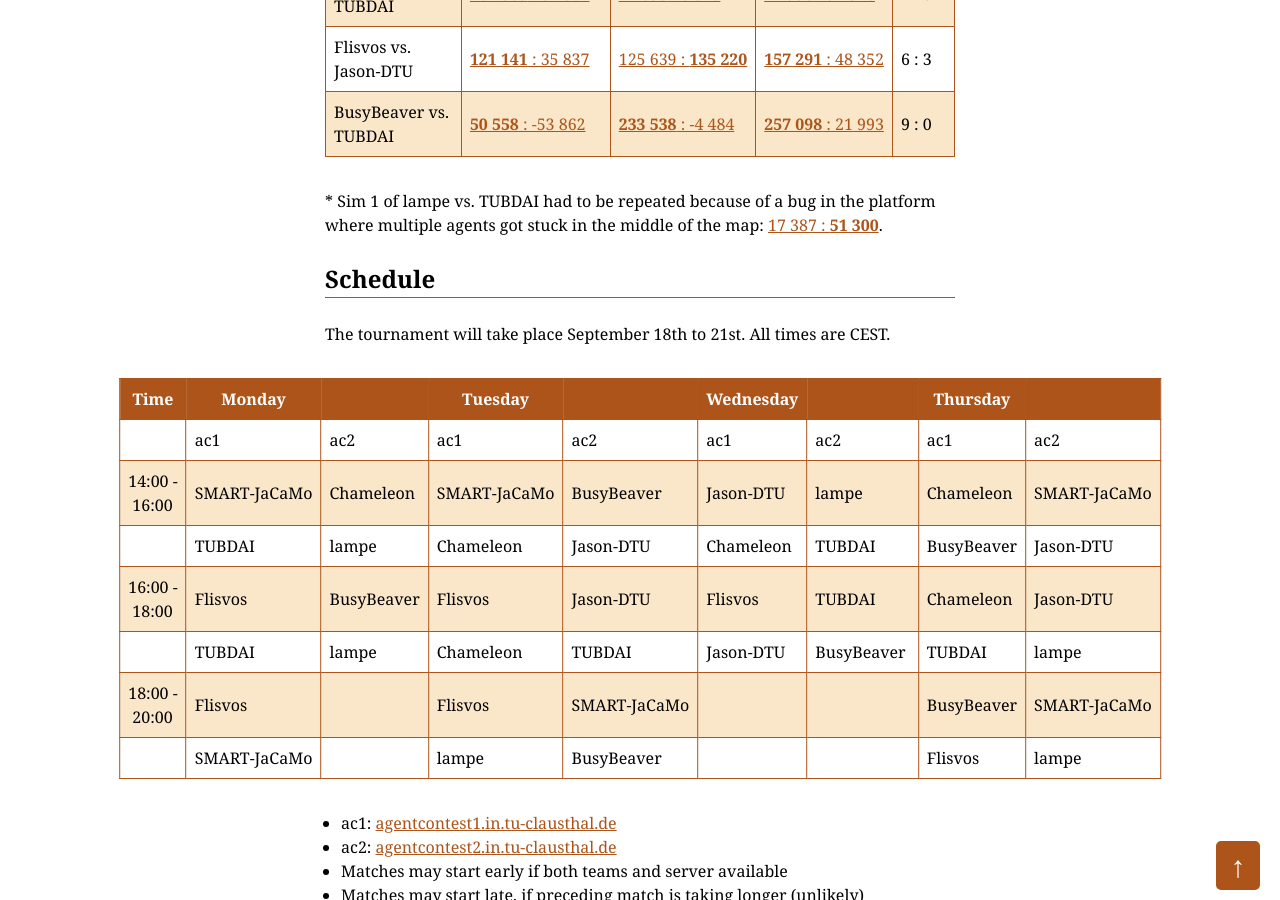
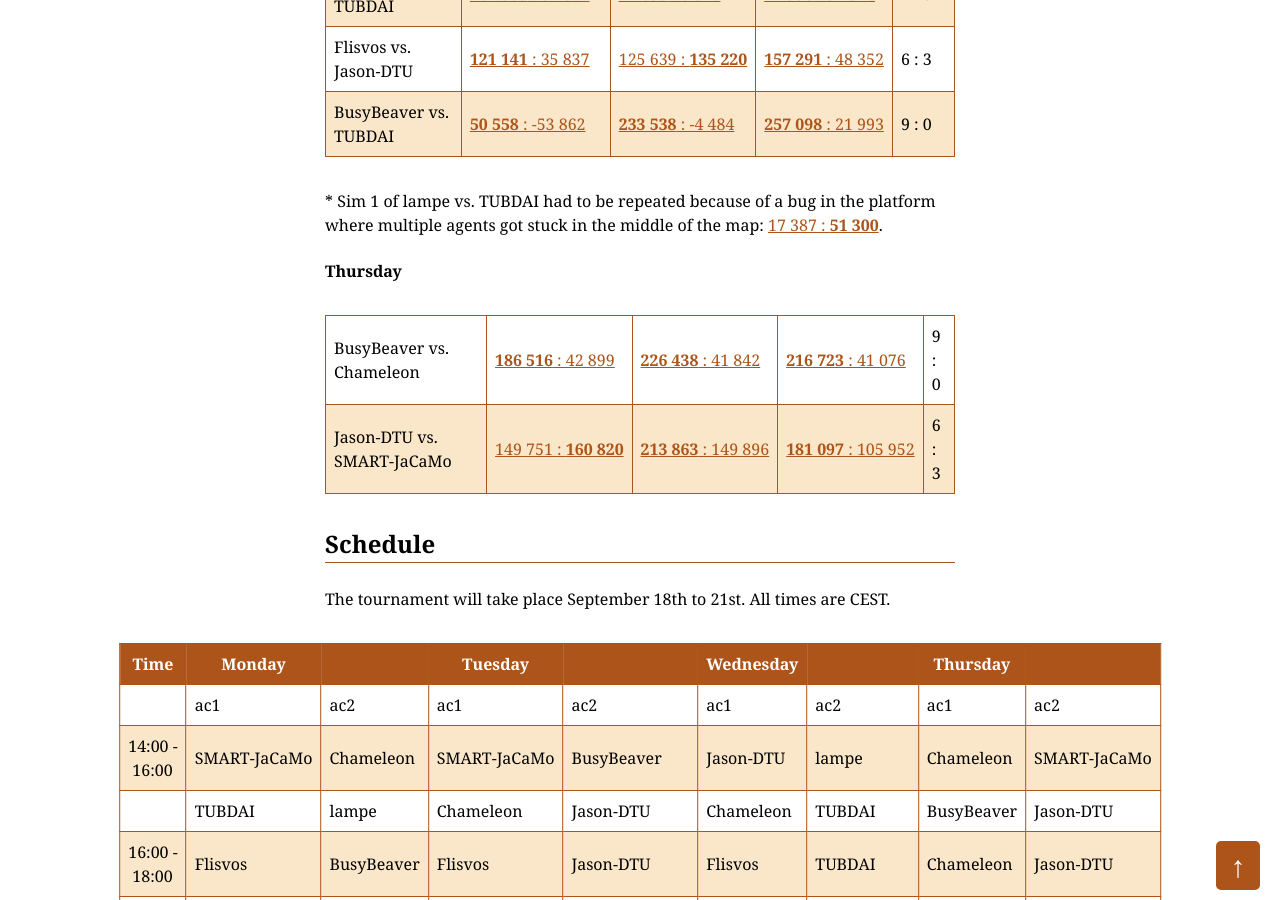
Before and after one commit to agentcontest/agentcontest.github.io, a Jekyll site: the page built from 2017/index.md, in a window 1280 px wide and 900 px high, scrolled down 2047 px. Built offline with Jekyll 4.4.1, drawn with Linux system fonts in a browser that asks for light colours; some of the changed text lies outside the part shown.

Commit message:
round 1 on thursday complete

```diff
--- a/2017/index.md
+++ b/2017/index.md
@@ -54,6 +54,11 @@ BusyBeaver vs. TUBDAI | [**50&nbsp;558**&nbsp;:&nbsp;&#8209;53&nbsp;862](/2017/r
 <span>*</span> Sim 1 of lampe vs. TUBDAI had to be repeated because of a
 bug in the platform where multiple agents got stuck in the middle of the
 map: [17&nbsp;387&nbsp;:&nbsp;**51&nbsp;300**](/2017/replays/?2017-09-20-14-10-25-2017-MAPC-Sim1).
+
+#### Thursday
+
+BusyBeaver vs. Chameleon | [**186&nbsp;516**&nbsp;:&nbsp;42&nbsp;899](/2017/replays/?2017-09-21-14-03-40-2017-MAPC-Sim1) | [**226&nbsp;438**&nbsp;:&nbsp;41&nbsp;842](/2017/replays/?2017-09-21-14-03-40-2017-MAPC-Sim2) | [**216&nbsp;723**&nbsp;:&nbsp;41&nbsp;076](/2017/replays/?2017-09-21-14-03-40-2017-MAPC-Sim3) | 9 : 0
+Jason&#8209;DTU vs. SMART&#8209;JaCaMo | [149&nbsp;751&nbsp;:&nbsp;**160&nbsp;820**](/2017/replays/?2017-09-21-14-33-07-2017-MAPC-Sim1) | [**213&nbsp;863**&nbsp;:&nbsp;149&nbsp;896](/2017/replays/?2017-09-21-14-33-07-2017-MAPC-Sim2) | [**181&nbsp;097**&nbsp;:&nbsp;105&nbsp;952](/2017/replays/?2017-09-21-14-33-07-2017-MAPC-Sim3) | 6 : 3
 
 ### Schedule
 
```
Also changed, not shown: other parts of 2017/index.md (+4 -4 lines), 2017/retrieve-replay.py (+8 -2 lines).
